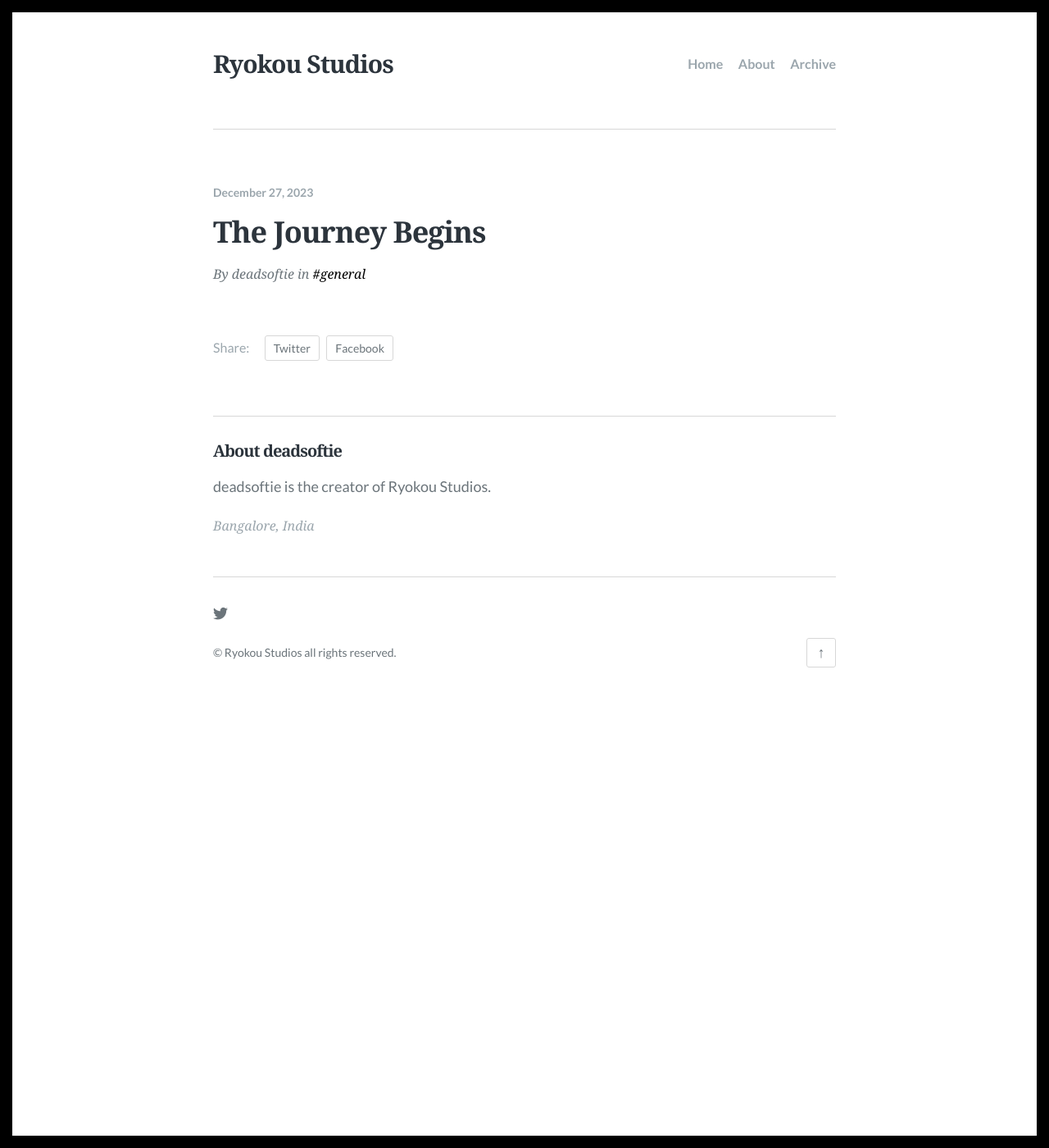
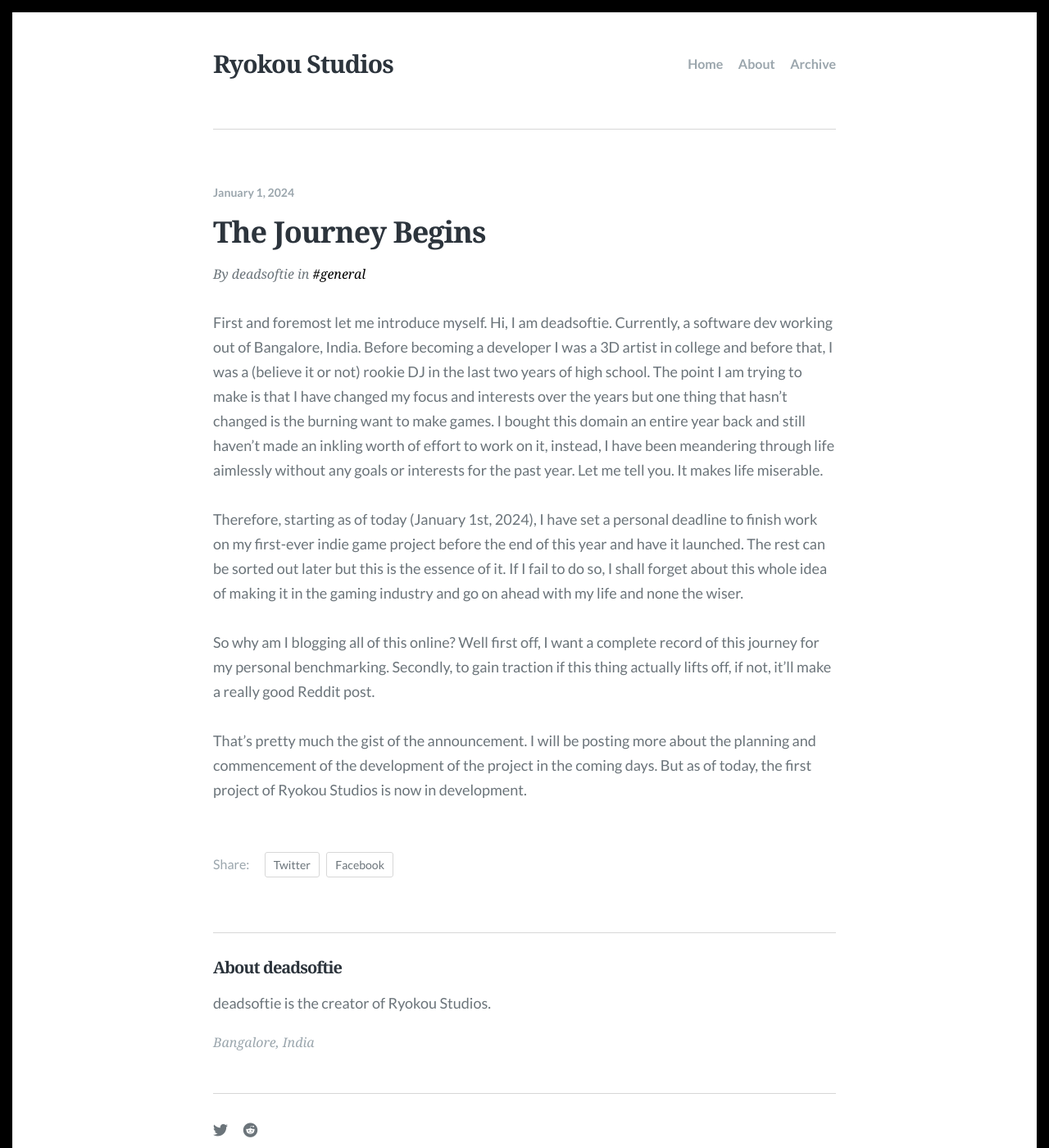
Before and after one commit to ryokoustudios/ryokou-studios-site, a Jekyll site: the page built from _posts/2024-01-01-ryokou-studios-begins.md, in a window 1280 px wide and 1400 px high. Shown: the whole window at 82% size. Built offline with Jekyll 4.4.1, drawn with Linux system fonts in a browser that asks for light colours; some web fonts are replaced.

Commit message:
Added first post, modified favicon, added subreddit social link

```diff
--- a/_data/social.json
+++ b/_data/social.json
@@ -4,6 +4,11 @@
       "title": "Twitter",
       "icon": "fa-twitter",
       "url": "https://twitter.com/ryokoustudios"
+    },
+    {
+      "title": "Reddit",
+      "icon": "fa-reddit",
+      "url": "https://www.reddit.com/r/RyokouStudios"
     }
   ]
 }
--- a/_posts/2023-12-27-ryokou-studios-begins.md
+++ /dev/null
@@ -1,7 +0,0 @@
----
-layout: post
-title: "The Journey Begins"
-description: "The first project of Ryokou Studios is now in development."
-date: 2023-12-27
-tags: [general]
----
--- /dev/null
+++ b/_posts/2024-01-01-ryokou-studios-begins.md
@@ -0,0 +1,15 @@
+---
+layout: post
+title: "The Journey Begins"
+description: "The first project of Ryokou Studios is now in development."
+date: 2024-01-01
+tags: [general]
+---
+
+First and foremost let me introduce myself. Hi, I am deadsoftie. Currently, a software dev working out of Bangalore, India. Before becoming a developer I was a 3D artist in college and before that, I was a (believe it or not) rookie DJ in the last two years of high school. The point I am trying to make is that I have changed my focus and interests over the years but one thing that hasn't changed is the burning want to make games. I bought this domain an entire year back and still haven't made an inkling worth of effort to work on it, instead, I have been meandering through life aimlessly without any goals or interests for the past year. Let me tell you. It makes life miserable.
+
+Therefore, starting as of today (January 1st, 2024), I have set a personal deadline to finish work on my first-ever indie game project before the end of this year and have it launched. The rest can be sorted out later but this is the essence of it. If I fail to do so, I shall forget about this whole idea of making it in the gaming industry and go on ahead with my life and none the wiser.
+
+So why am I blogging all of this online? Well first off, I want a complete record of this journey for my personal benchmarking. Secondly, to gain traction if this thing actually lifts off, if not, it'll make a really good Reddit post.
+
+That's pretty much the gist of the announcement. I will be posting more about the planning and commencement of the development of the project in the coming days. But as of today, the first project of Ryokou Studios is now in development.
```
Also changed, not shown: images/favicon.png.
